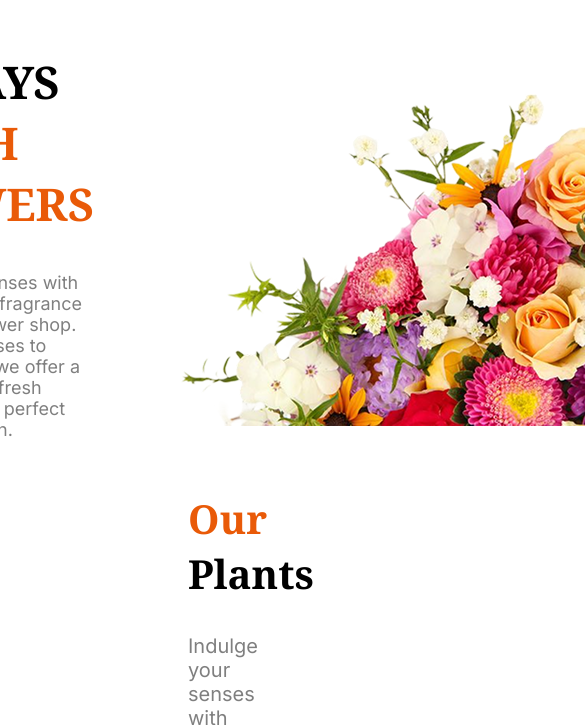
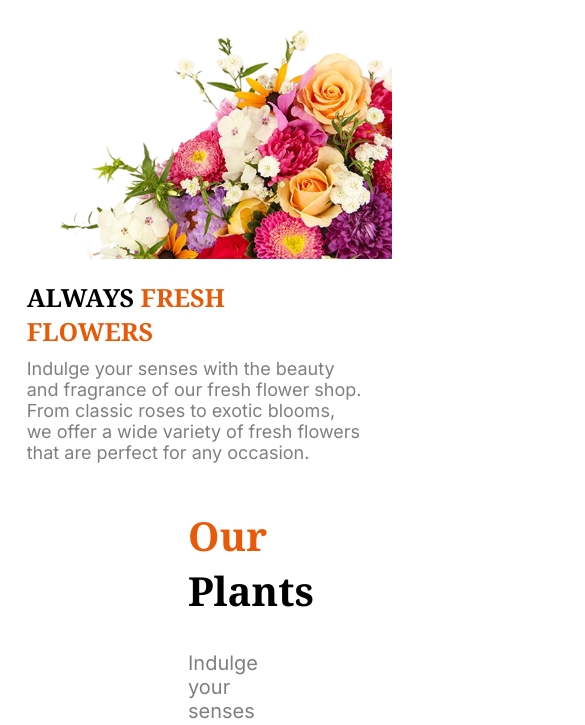
Before and after one commit to Moinul25/Assignment-2, a plain HTML site: page index.html in a window 390 px wide. Shown: the part 64-789 px from the top of the page, 585 px wide, since content can reach past the window. Drawn offline with Linux system fonts and the light colour scheme.

Commit message:
update: Add new UI components and enhance overall design

```diff
--- a/style.css
+++ b/style.css
@@ -146,9 +146,9 @@ h1{
 }
 
 .join-section{
-  background: url(assets/news-letter-bg.png) no-repeat center center/cover;
-  max-width: 1440px;
-  max-height: 500px;
+  background: url(assets/news-letter-bg.png) no-repeat;
+  width: 1440px;
+  height: 500px;
   position: relative;
   display: flex;
   flex-direction: column;
@@ -164,9 +164,8 @@ h1{
   font-weight: 700;
 }
 .subscribe-form input[type="email"] {
-  max-width: 404px;
-  height: auto;
-  padding: 10px 50px;
+  width: 404px;
+  padding: 10px 40px;
   border: none;
 }
 
@@ -245,4 +244,39 @@ h1{
     display: flex;
     align-items: center;
   }
- }
+  /* Banner */
+  .banner-container {
+   display: flex;
+   flex-direction: column;
+   justify-content: left;
+   align-items: left;
+   padding: 0px
+  }
+
+  .banner-image {
+    order: -1;
+    width: 393px;
+    height: 245px;
+    text-align: center;
+  }
+
+  .banner-image img {
+    width: 393.18px;
+    height: 245px;
+    object-fit: contain;
+  }
+ .text-content {
+    width: 361px;
+    max-width: 90%;
+  }
+
+  h1 {
+    font-size: 25px;
+    margin-bottom: 10px;
+  }
+
+  .banner-description {
+    font-size: 18px;
+    margin-top: 10px;
+    color: rgba(0, 0, 0, 0.5);
+  }
```
